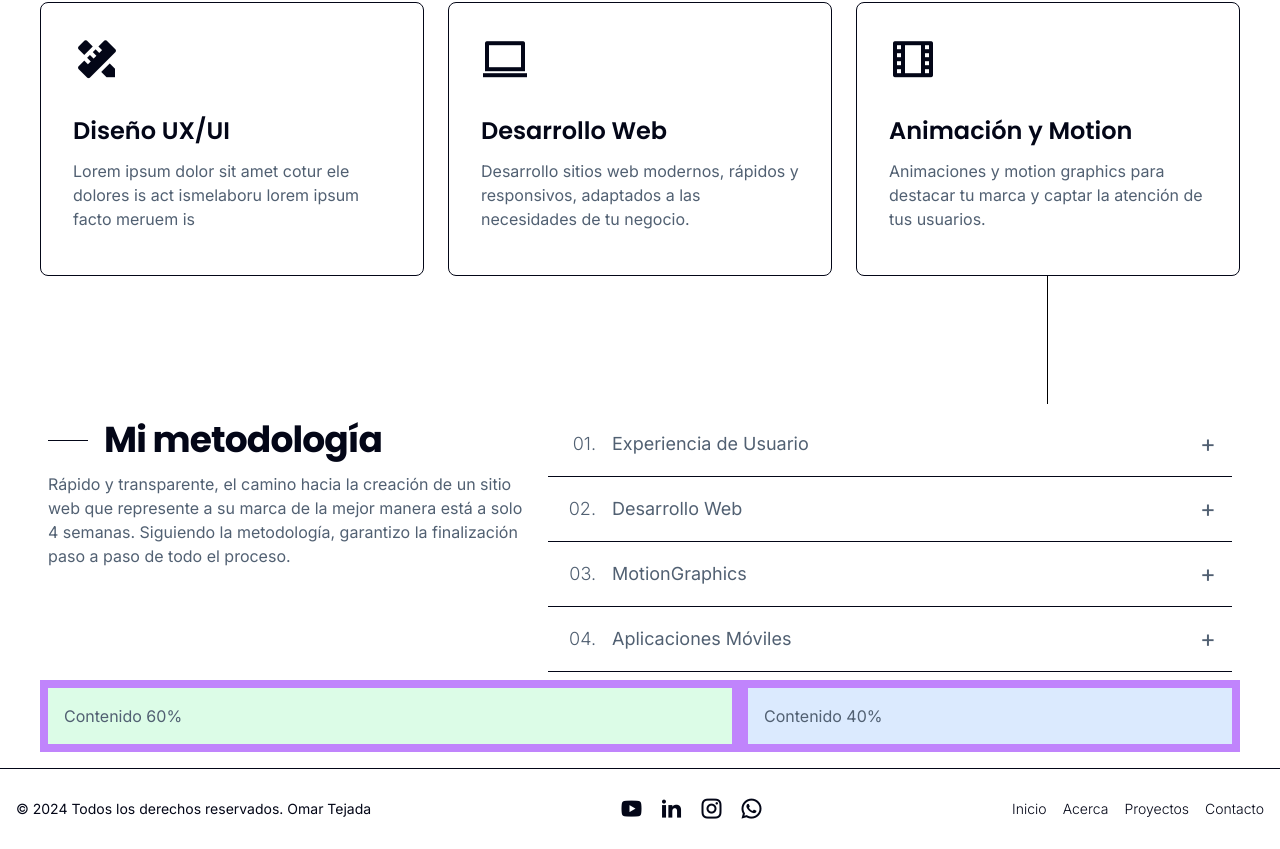
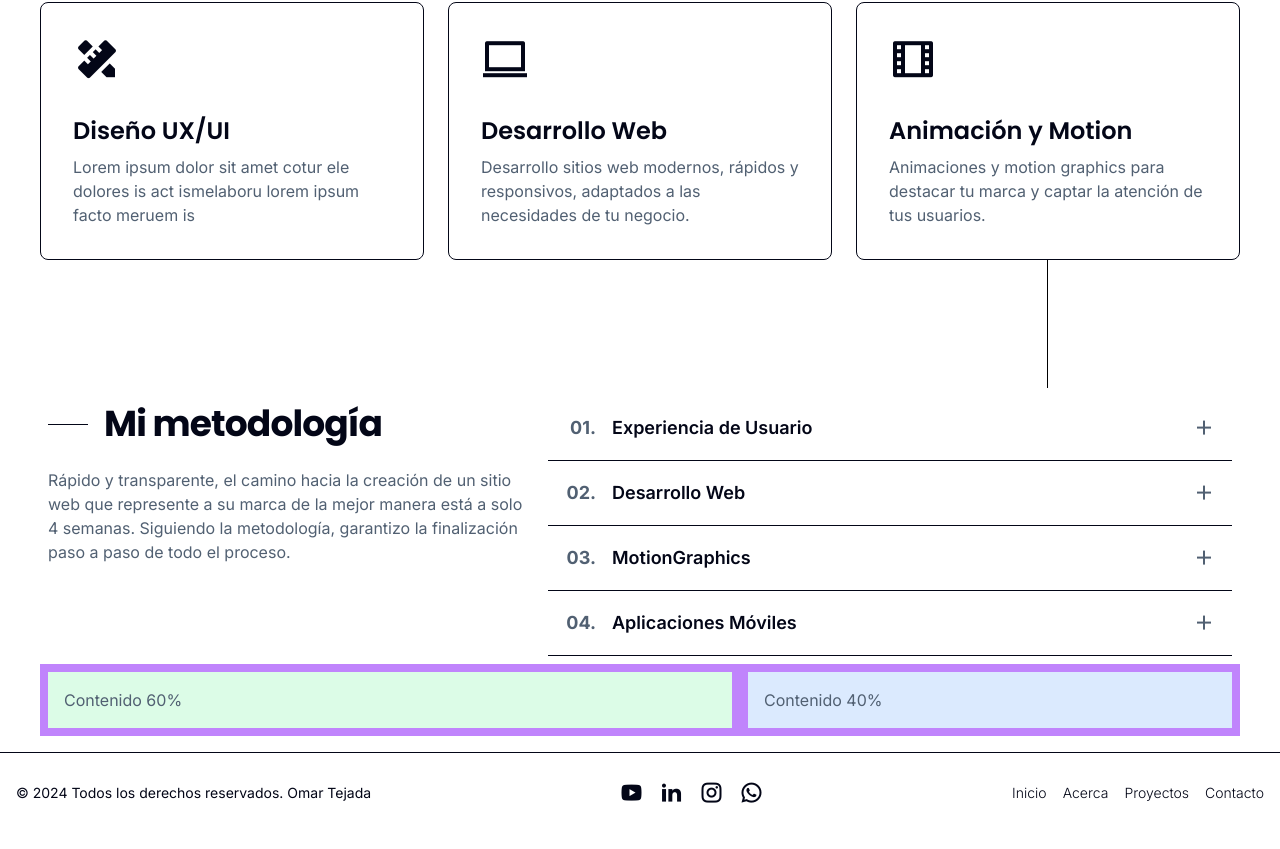
Before and after one commit to fullstackboss/thebigweb, a Vue app: page / in a window 1280 px wide. Shown: the part 1177-2026 px from the top of the page. Built offline with nearby package versions, Linux system fonts and the light colour scheme.

Commit message:
accordeon mejorado

```diff
--- a/src/components/bigAccordion.vue
+++ b/src/components/bigAccordion.vue
@@ -1,18 +1,42 @@
 <template>
   <div>
     <div v-for="(item, idx) in items" :key="idx">
-      <div
-        class="flex items-center cursor-pointer py-4 select-none"
+      <button
+        class="flex items-center w-full cursor-pointer py-4 select-none focus:outline-none focus-visible:ring focus-visible:ring-primary transition"
+        :aria-expanded="openIndex === idx ? 'true' : 'false'"
+        :aria-controls="'accordion-panel-' + idx"
+        :id="'accordion-header-' + idx"
+        role="button"
+        tabindex="0"
         @click="toggle(idx)"
+        @keydown.enter.prevent="toggle(idx)"
+        @keydown.space.prevent="toggle(idx)"
+        type="button"
       >
-        <span class="text-lg font-light w-12 text-right">{{ item.number }}</span>
-        <span class="ml-4 flex-1 text-lg">{{ item.title }}</span>
-        <span class="text-2xl pr-4 transition-transform duration-200">
-          {{ openIndex === idx ? '-' : '+' }}
+        <span class="text-lg font-bold w-12 text-right"
+          :class="openIndex === idx ? 'color: var(--color-textoresalta)' : 'color: var(--color-textoresalta)'"
+        >{{ item.number }}</span>
+        <span
+          class="ml-4 flex-1 text-lg text-left"
+          :class="openIndex === idx ? 'font-bold' : 'font-semibold'"
+          :style="openIndex === idx ? 'color: var(--color-textoresalta)' : 'color: var(--color-textoresalta)'"
+        >{{ item.title }}</span>
+        <span class="text-2xl pr-4 transition-transform duration-200 flex items-center"
+          :class="openIndex === idx ? 'font-bold text-black' : ''"
+        >
+          <i v-if="openIndex === idx" class="ri-subtract-line"></i>
+          <i v-else class="ri-add-line"></i>
         </span>
-      </div>
-      <transition name="accordion">
-        <div v-if="openIndex === idx" class="pl-16 pr-4 pb-4 text-parrafo text-base">
+      </button>
+      <transition name="accordion-autoheight">
+        <div
+          v-show="openIndex === idx"
+          :id="'accordion-panel-' + idx"
+          class="pl-16 pr-8 pb-6 pt-0 mt-0 text-parrafo overflow-hidden"
+          role="region"
+          :aria-labelledby="'accordion-header-' + idx"
+          ref="el => setPanelRef(idx, el)"
+        >
           {{ item.content }}
         </div>
       </transition>
@@ -22,7 +46,7 @@
 </template>
 
 <script setup>
-import { ref } from 'vue'
+import { ref, nextTick } from 'vue'
 
 const items = [
   {
@@ -48,25 +72,36 @@ const items = [
 ]
 
 const openIndex = ref(null)
+const panelRefs = ref([])
+
+function setPanelRef(idx, el) {
+  if (el) panelRefs.value[idx] = el
+}
 
 function toggle(idx) {
   openIndex.value = openIndex.value === idx ? null : idx
+  nextTick(() => {
+    // Si se abre, enfoca el panel para accesibilidad
+    if (openIndex.value === idx && panelRefs.value[idx]) {
+      panelRefs.value[idx].focus && panelRefs.value[idx].focus()
+    }
+  })
 }
 </script>
 
 <style scoped>
-
-.accordion-enter-active, .accordion-leave-active {
+.accordion-autoheight-enter-active,
+.accordion-autoheight-leave-active {
   transition: max-height 0.18s ease, opacity 0.18s ease;
 }
-.accordion-enter-from, .accordion-leave-to {
+.accordion-autoheight-enter-from,
+.accordion-autoheight-leave-to {
   max-height: 0;
   opacity: 0;
-  overflow: hidden;
 }
-.accordion-enter-to, .accordion-leave-from {
-  max-height: 200px;
+.accordion-autoheight-enter-to,
+.accordion-autoheight-leave-from {
+  max-height: 500px;
   opacity: 1;
-  overflow: hidden;
 }
 </style>
--- a/src/style.css
+++ b/src/style.css
@@ -56,7 +56,7 @@ body {
 
 /* PARRAFO */
 .text-parrafo {
-  @apply font-inter text-base sm:text-base md:text-base font-normal my-2 md:my-3;
+  @apply font-inter text-base sm:text-base md:text-base font-normal;
   color: var(--color-textomedio);
 }
 .text-small {
```
